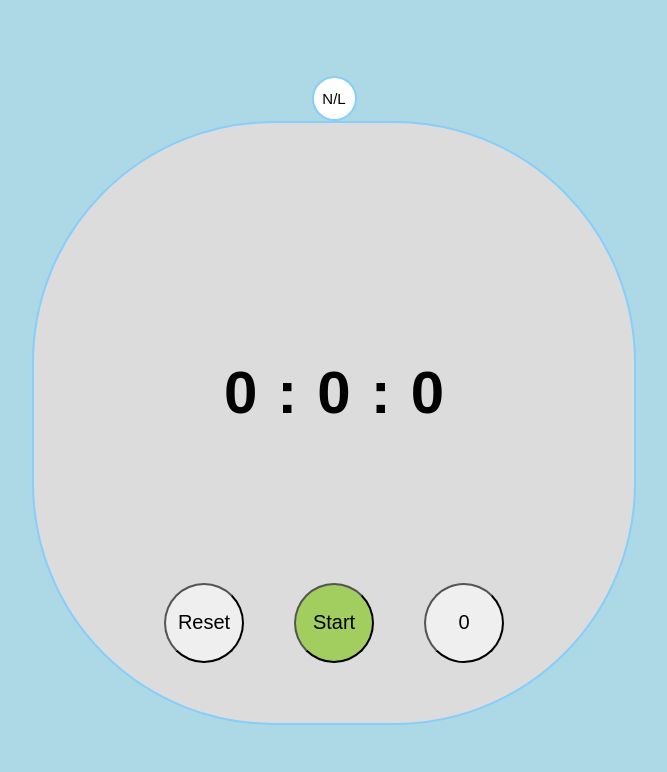
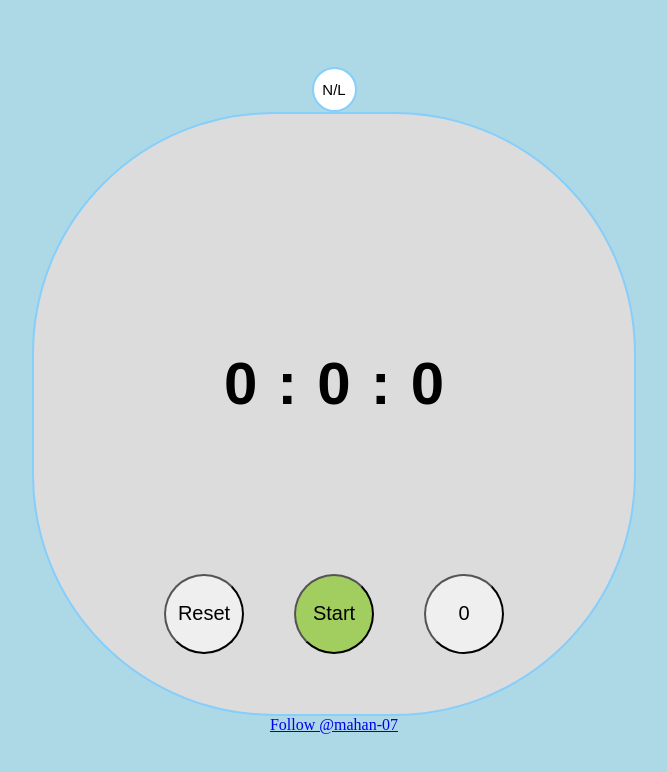
Before and after one commit to mahan07dev/Stop-Watch, a plain HTML site: page index.html in a window 1280 px wide. Shown: the whole page, without its empty margins (306-973 px from the left). Drawn offline with Linux system fonts and the light colour scheme.

Commit message:
Add files via upload

```diff
--- a/index.html
+++ b/index.html
@@ -27,9 +27,17 @@
             <button class="sadom" id="sadom" onclick="sadom()">0</button>
           </div>
         </div>
+        <a
+          class="github-button"
+          href="https://github.com/mahan-07"
+          data-color-scheme="no-preference: light; light: light; dark: dark;"
+          aria-label="Follow @mahan-07 on GitHub"
+          >Follow @mahan-07</a
+        >
       </div>
     </div>
 
+    <script async defer src="https://buttons.github.io/buttons.js"></script>
     <script src="js/script.js"></script>
   </body>
 </html>
```
